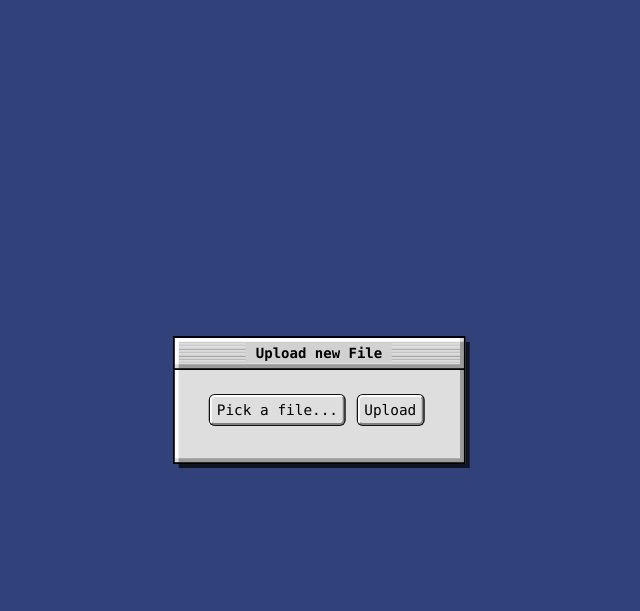
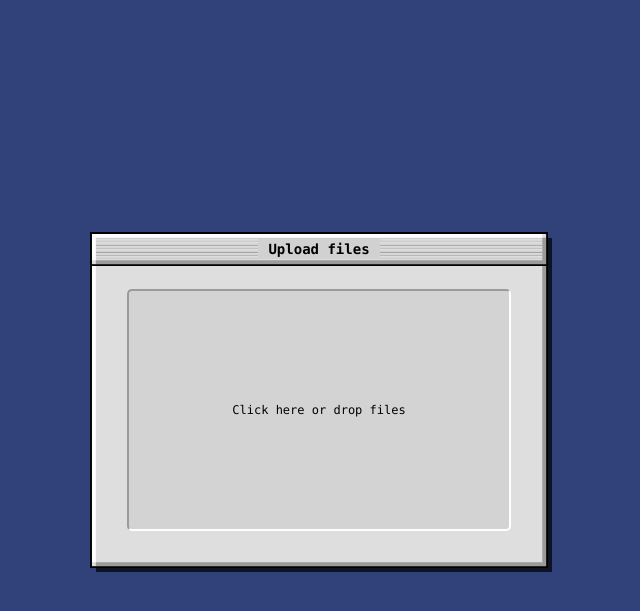
Before and after one commit to dheurlin/bsfiles, a Flask app: page / in a window 1280 px wide. Shown: the top 611 px of the page, without its empty margins (321-961 px from the left). Run offline with Flask 2, Linux system fonts and the light colour scheme; the visitor is signed in with stand-in values (Sample User, id 1); some libraries are stand-ins or nearby versions.

Commit message:
Start working on drag-and-drop uploads

```diff
--- a/project/bsfiles/static/css/style.css
+++ b/project/bsfiles/static/css/style.css
@@ -45,7 +45,7 @@ body {
   display: inline-block;
 }
 
-.outer-border, input[type=submit], label.file-btn, button {
+.outer-border, input[type=submit], button {
   box-shadow: 0 0 0 1px #111;
 }
 
@@ -61,20 +61,7 @@ input[type=text], input[type=password] {
   border-radius: 5px;
 }
 
-input[type=file] {
-  width: 0.1px;
-  height: 0.1px;
-  opacity: 0;
-  overflow: hidden;
-  position: absolute;
-  z-index: -1;
-}
-
-label.file-btn {
-  display: inline-block;
-}
-
-input[type=submit], label.file-btn, button {
+input[type=submit], button {
   color: black;
   margin: 2px 5px 2px 0;
   padding: 5px;
@@ -82,14 +69,34 @@ input[type=submit], label.file-btn, button {
   border-radius: 5px;
   border: 1px black solid;
   border-width: 2px;
-  border-color: #FFFFFF #808080 #808080 #FFFFFF;
+  border-color: #FEFEFE #9b9b9b #9b9b9b #FEFEFE;
   text-align: center;
 }
-input[type=submit]:active, label.file-btn:active, button:active {
-  border-color: #808080 #FFFFFF #FFFFFF #808080;
+input[type=submit]:active, button:active {
+  border-color: #9b9b9b #FEFEFE #FEFEFE #9b9b9b;
 }
-input[type=submit]:focus, label.file-btn:focus, button:focus {
+input[type=submit]:focus, button:focus {
   outline: none;
 }
 
+#content.drop-window {
+  width: 30%;
+  min-width: 350px;
+}
+
+#drop-area {
+  text-align: center;
+  padding: 100px 15px;
+  border: 2px black solid;
+  border-color: #9b9b9b #FEFEFE #FEFEFE #9b9b9b;
+  border-radius: 5px;
+  background-color: rgba(0, 0, 0, 0.05);
+}
+#drop-area input[type=file] {
+  display: none;
+}
+#drop-area.highlight, #drop-area:active {
+  background-image: repeating-linear-gradient(-45deg, rgba(0, 0, 0, 0.05) 0 4px, transparent 4px 8px);
+}
+
 /*# sourceMappingURL=style.css.map */
--- /dev/null
+++ b/project/bsfiles/static/js/file-upload.js
@@ -0,0 +1,57 @@
+function eventListeners(area, fileInput) {
+
+    // Prevent defaults for all drag events
+    ;['dragenter', 'dragover', 'dragleave', 'drop'].forEach(eventName => {
+        area.addEventListener(eventName, e => {
+            e.preventDefault();
+            e.stopPropagation();
+        }, false);
+    });
+
+    // Highlight/unhighlight at appropriate drag events
+    ;['dragenter', 'dragover'].forEach(eventName => {
+        area.addEventListener(eventName, _ => {
+            area.classList.add('highlight');
+        }, false);
+    });
+
+    ;['dragleave', 'drop'].forEach(eventName => {
+        area.addEventListener(eventName, _ => {
+            area.classList.remove('highlight');
+        }, false);
+    });
+
+    // Act when a file is dropped
+    area.addEventListener('drop', handleDrop, false);
+
+    // Let the user click the area to select a file
+    area.addEventListener     ('click' , _ => fileInput.click()            , false);
+    fileInput.addEventListener('change', _ => handleFiles(fileInput.files) , false);
+
+}
+
+function handleDrop(e) {
+    let dt = e.dataTransfer;
+    let files = dt.files;
+
+    handleFiles(files);
+}
+
+function handleFiles(files) {
+    files.forEach(file => {
+        let formData = new FormData();
+        formData.append('file', file);
+        fetch(url, {
+            method: 'POST',
+            body: formData
+        })
+       .then(()  => { /* Done. Inform the user */ })
+       .catch(() => { /* Error. Inform the user */ });
+    });
+}
+
+window.addEventListener("load", _ => {
+    const fileInput = document.querySelector('#drop-area #file');
+    const dragArea = document.querySelector('#drop-area');
+    eventListeners(dragArea, fileInput);
+})
--- a/project/bsfiles/static/sass/style.sass
+++ b/project/bsfiles/static/sass/style.sass
@@ -1,5 +1,10 @@
 $window-color: #dedede
 $font-family: "Lucida Console", Monaco, monospace
+
+$emboss-shadow: #9b9b9b
+$emboss-highlight: #FEFEFE
+$emboss-in:  $emboss-shadow $emboss-highlight $emboss-highlight $emboss-shadow
+$emboss-out: $emboss-highlight $emboss-shadow $emboss-shadow $emboss-highlight
 
 
 body
@@ -35,7 +40,6 @@ body
 
   span.retro-window-title
 
-    // $base-color: #045fde
     $base-color: darken($window-color, 5%)
     $grad-bright : lighten($base-color, 5%)
     $grad-dark   : darken($base-color, 20%)
@@ -75,18 +79,19 @@ input[type=text], input[type=password]
   padding: 4px 6px
   border-radius: 5px
 
-input[type=file]
-  width: 0.1px
-  height: 0.1px
-  opacity: 0
-  overflow: hidden
-  position: absolute
-  z-index: -1
+// input[type=file]
+//   width: 0.1px
+//   height: 0.1px
+//   opacity: 0
+//   overflow: hidden
+//   position: absolute
+//   z-index: -1
 
-label.file-btn
-  display: inline-block
+// label.file-btn
+//   display: inline-block
 
-input[type=submit], label.file-btn, button
+// input[type=submit], label.file-btn, button
+input[type=submit], button
   color: black
 
   margin: 2px 5px 2px 0
@@ -96,26 +101,40 @@ input[type=submit], label.file-btn, button
   border-radius: 5px
   border: 1px black solid
   border-width: 2px
-  border-color: #FFFFFF #808080 #808080 #FFFFFF
+  border-color: $emboss-out
   @extend .outer-border
 
   text-align: center
 
   &:active
-    border-color: #808080 #FFFFFF #FFFFFF #808080
+    border-color: $emboss-in
 
   &:focus
     outline: none
 
-  // The stuff below gives us an additional border
-  // position: relative
-  // &:before
-  //   border-radius: 5px
-  //   z-index: -1
-  //   content: " "
-  //   position: absolute
-  //   background-color: #222
-  //   top:    -3px
-  //   left:   -4px
-  //   right:  -4px
-  //   bottom: -3px
+// FILE DROP AREA ------------------------------
+
+#content.drop-window
+  width: 30%
+  min-width: 350px
+
+#drop-area
+
+  input[type=file]
+    display: none
+
+  text-align: center
+  // line-height: 250px
+
+  padding: 100px 15px
+
+  border: 2px black solid
+  border-color: $emboss-in
+  border-radius: 5px
+
+  $bg       : rgba(0,0,0,0.05)
+  $bg-darker: rgba(0,0,0,0.2)
+  background-color: $bg
+
+  &.highlight, &:active
+    background-image: repeating-linear-gradient(-45deg, $bg 0 4px, transparent 4px 8px)
--- a/project/bsfiles/templates/base.html
+++ b/project/bsfiles/templates/base.html
@@ -11,7 +11,7 @@
 
 <body>
 
-  <div id="content" class="retro-window">
+  <div id="content" class="retro-window {% block content_classes %}{% endblock %}">
     {% block content %}
     {% endblock %}
   </div>
--- a/project/bsfiles/templates/index.html
+++ b/project/bsfiles/templates/index.html
@@ -1,4 +1,6 @@
 {% extends "base.html" %}
+
+{% block content_classes %}drop-window{% endblock %}
 
 {% block content %}
 
@@ -10,14 +12,14 @@
   {% endif %}
   {% endwith %}
 
-  <span class="retro-window-title"><h1>Upload new File</h1></span>
-  <form method=POST action="{{ url_for('main.upload_file') }}" enctype=multipart/form-data>
-    <!-- <input type=file name=file> </br> -->
-    <input type="file" name="file" id="file">
-    <label class="file-btn" for="file">
-      Pick a file...
-    </label>
-    <input type=submit value=Upload>
-  </form>
+  <span class="retro-window-title"><h1>Upload files</h1></span>
+  <div id="drop-area" >
+    <form method=POST action="{{ url_for('main.upload_file') }}" enctype=multipart/form-data>
+        <p>Click here or drop files</p>
+        <input type="file" name="file" id="file" multiple>
+    </form>
+  </div>
+
+ <script src="{{ url_for('static', filename='js/file-upload.js') }}"></script>
 
 {% endblock %}
```
Also changed, not shown: notes.md (+1 -0 lines), 1 other file.
